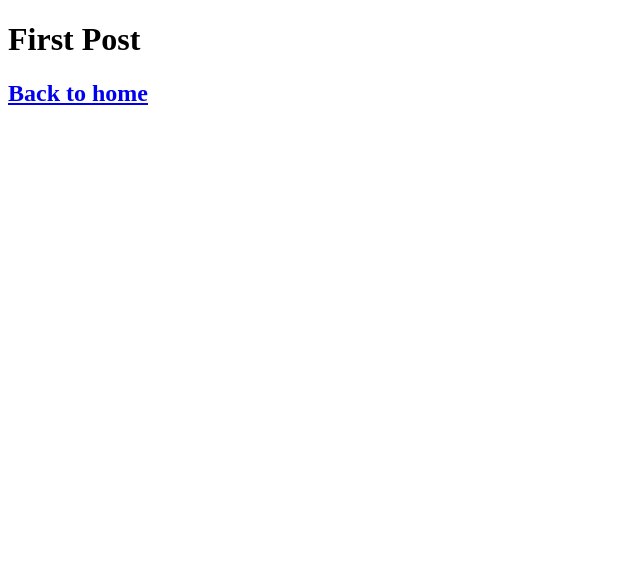
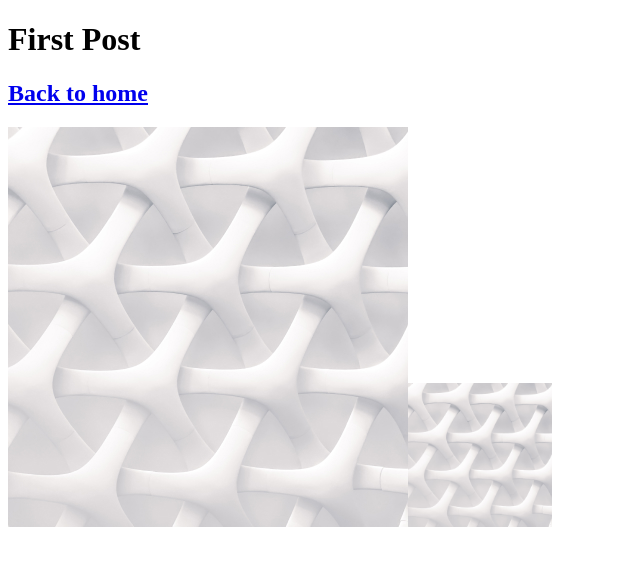
Before and after one commit to HotariTobu/Test-Next-13, a Next.js app: page /posts/first-post in a window 1280 px wide. Shown: the top 566 px of the page, without its empty margins (0-640 px from the left). Built offline with nearby package versions, Linux system fonts and the light colour scheme.

Commit message:
Assets, Metadata, and CSS/Assets

```diff
--- a/pages/posts/first-post.js
+++ b/pages/posts/first-post.js
@@ -1,12 +1,23 @@
 import Link from "next/link"
+import Image from "next/image"
 
 export default function FirstPost() {
   return (
     <>
+      {/* Navigate Between Pages */}
       <h1>First Post</h1>
       <h2>
         <Link href="/">Back to home</Link>
       </h2>
+
+      {/* Assets, Metadata, and CSS */}
+      <div style={{display: 'block'}}>
+        {/* Unoptimized image */}
+        <img src="/images/profile.jpg" alt="Your Name"></img>
+
+        {/* Optimized image */}
+        <Image src="/images/profile.jpg" height={144} width={144} alt="Your Name" />
+      </div>
     </>
   )
 }
```
Also changed, not shown: public/images/profile.jpg (added).
